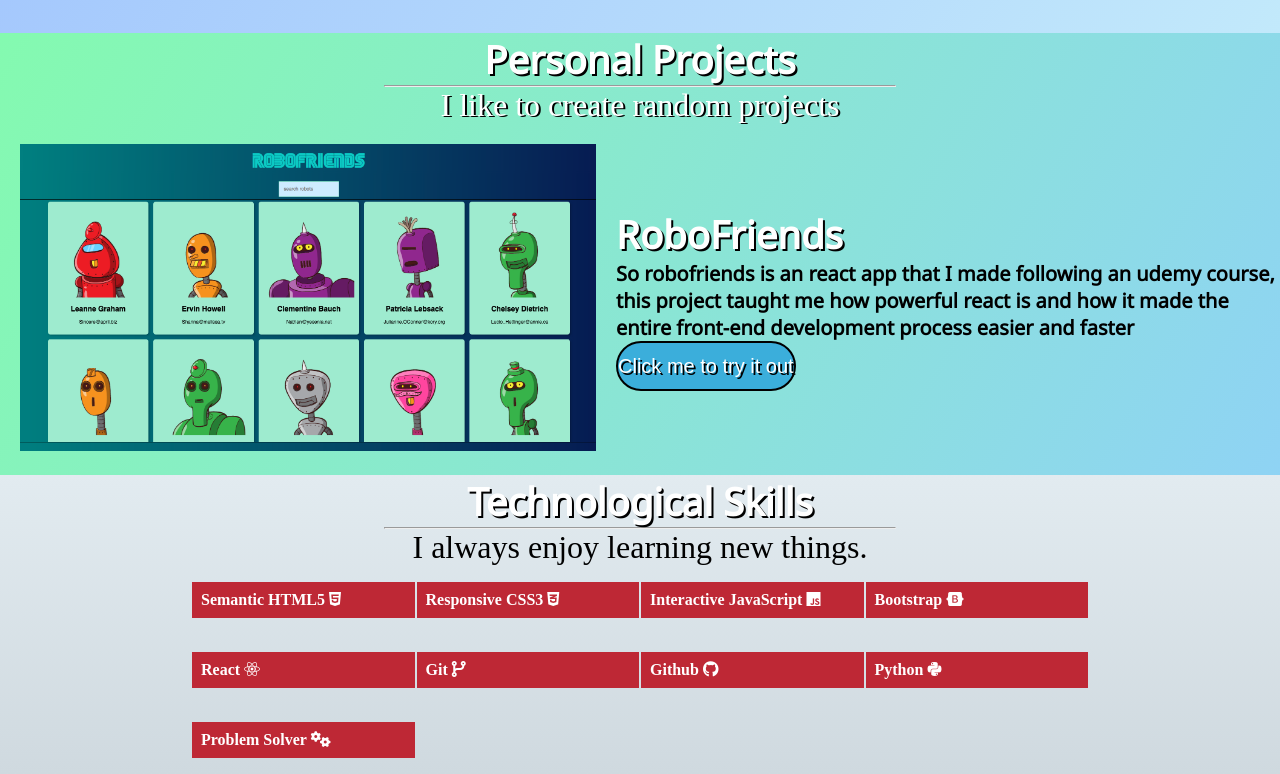
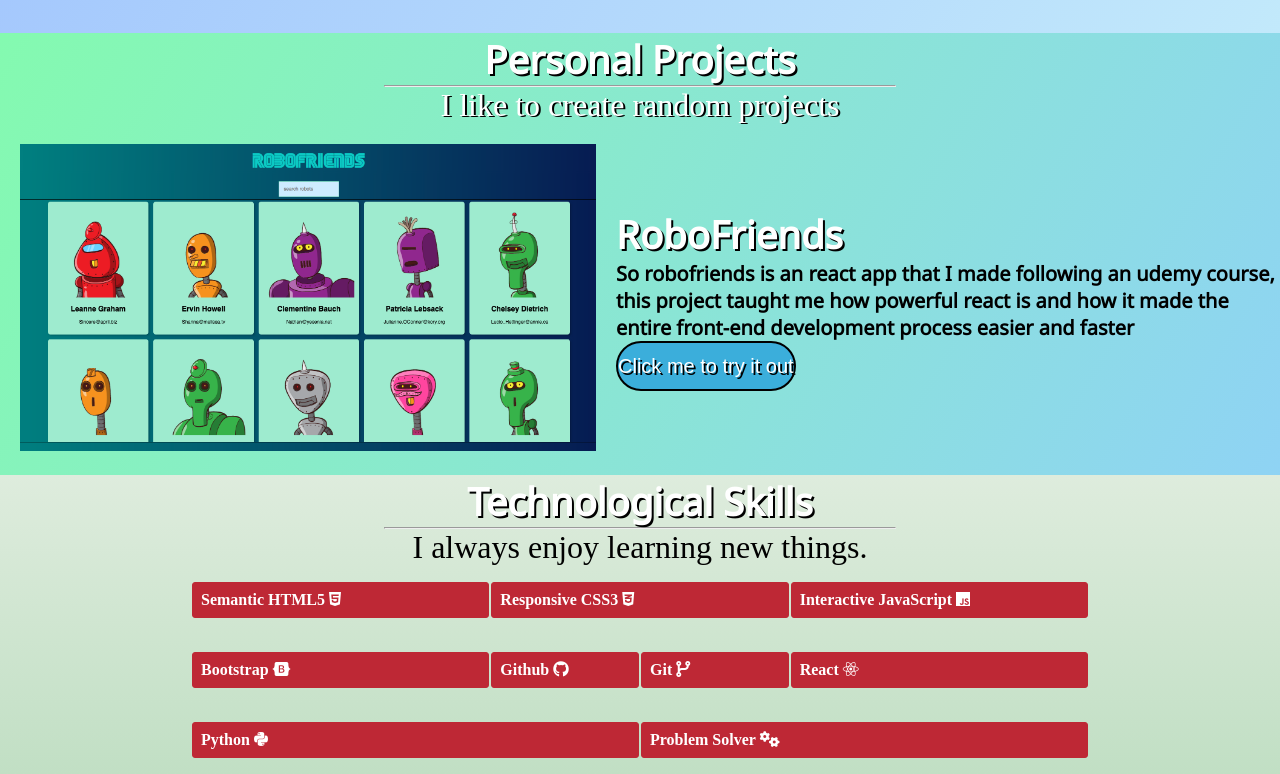
Before and after one commit to DyridanTUDK/Mysite, a website: page index.html in a window 1280 px wide. Shown: the part 363-1137 px from the top of the page. Drawn offline with Linux system fonts and the light colour scheme.

Commit message:
upadated skill set section

```diff
--- a/index.html
+++ b/index.html
@@ -3,7 +3,7 @@
 <head>
     <meta charset="UTF-8">
     <meta name="viewport" content="width=device-width, initial-scale=1.0">
-    <title>Document</title>
+    <title>Very Cool Website</title>
     <link rel="stylesheet" href="/style/style.css">
     <link href="https://fonts.googleapis.com/css2?family=Noto+Sans&display=swap" rel="stylesheet">
     <script src="https://kit.fontawesome.com/76a1f896db.js" crossorigin="anonymous"></script>
@@ -61,15 +61,15 @@
         <hr style="background-color: black; margin: 0px 30%;">
         <p style="text-align: center; color: black; font-size: 2em;" >I always enjoy learning new things.</p>
         <div class="container">
-            <p>Semantic HTML5 <i class="fab fa-html5"></i></p>
-            <p>Responsive CSS3 <i class="fab fa-css3-alt"></i></p>
-            <p>Interactive JavaScript <i class="fab fa-js"></i> </p>
-            <p>Bootstrap <i class="fab fa-bootstrap"></i></p>
-            <p>React <i class="fab fa-react"></i></p>
-            <p>Git <i class="fas fa-code-branch"></i></i></p>
-            <p>Github <i class="fab fa-github"></i></p>
-            <p>Python <i class="fab fa-python"></i></p>
-            <p>Problem Solver <i class="fas fa-cogs"></i></p>
+            <p class="row1">Semantic HTML5 <i class="fab fa-html5"></i></p>
+            <p class="row1">Responsive CSS3 <i class="fab fa-css3-alt"></i></p>
+            <p class="row1">Interactive JavaScript <i class="fab fa-js"></i> </p>
+            <p class="row1">Bootstrap <i class="fab fa-bootstrap"></i></p>
+            <p class="">Github <i class="fab fa-github"></i></p>
+            <p class="">Git <i class="fas fa-code-branch"></i></i></p>
+            <p class="row1">React <i class="fab fa-react"></i></p>
+            <p class="row2">Python <i class="fab fa-python"></i></p>
+            <p class="row2">Problem Solver <i class="fas fa-cogs"></i></p>
         </div>
     </div>
     <!-- End of my skill sets -->
--- a/style/style.css
+++ b/style/style.css
@@ -138,7 +138,7 @@
 /* End of Main */
 /* skill set */
 .skills{
-    background-image: linear-gradient(to top, #cfd9df 0%, #e2ebf0 100%);
+    background-image: linear-gradient(to top, #c1dfc4 0%, #deecdd 100%);
 
 }
 
@@ -148,12 +148,14 @@
     align-items: center;
     display: grid;
     grid-gap: 2px;
-    grid-template-columns: repeat(4, 1fr);
-    grid-template-rows: repeat(2, 1fr);
+    /* grid-auto-flow: row; */
+    grid-template-columns: repeat(6, 1fr);
+    grid-template-rows: repeat(2, 2fr);
     justify-content: center;
 }
 
 .container p {
+    border-radius: 3px;
     background-color: #BE2835;
     border: 1px solid #BE2835;
     color: #fff;
@@ -164,7 +166,7 @@
     margin-block-end: 1em;
     margin-inline-start: 0px;
     margin-inline-end: 0px;
-    transition: all .5s ease-in;
+    transition: all .4s ease;
 }
 
 .container p:hover{
@@ -173,4 +175,11 @@
     color: #BE2835;
 }
 
+.row1{
+    grid-column: span 2;
+}
+
+.row2{
+    grid-column: span 3;
+}
 /* end of skill set */
```
